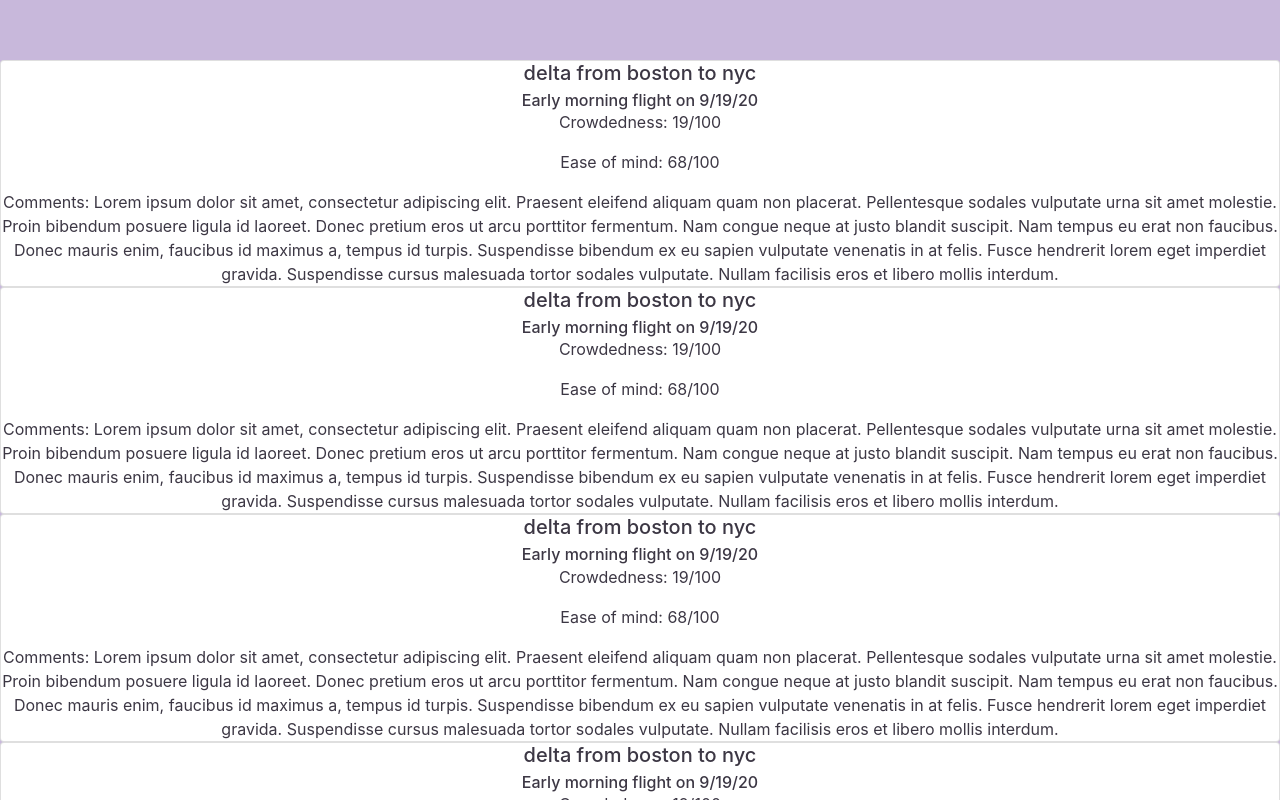
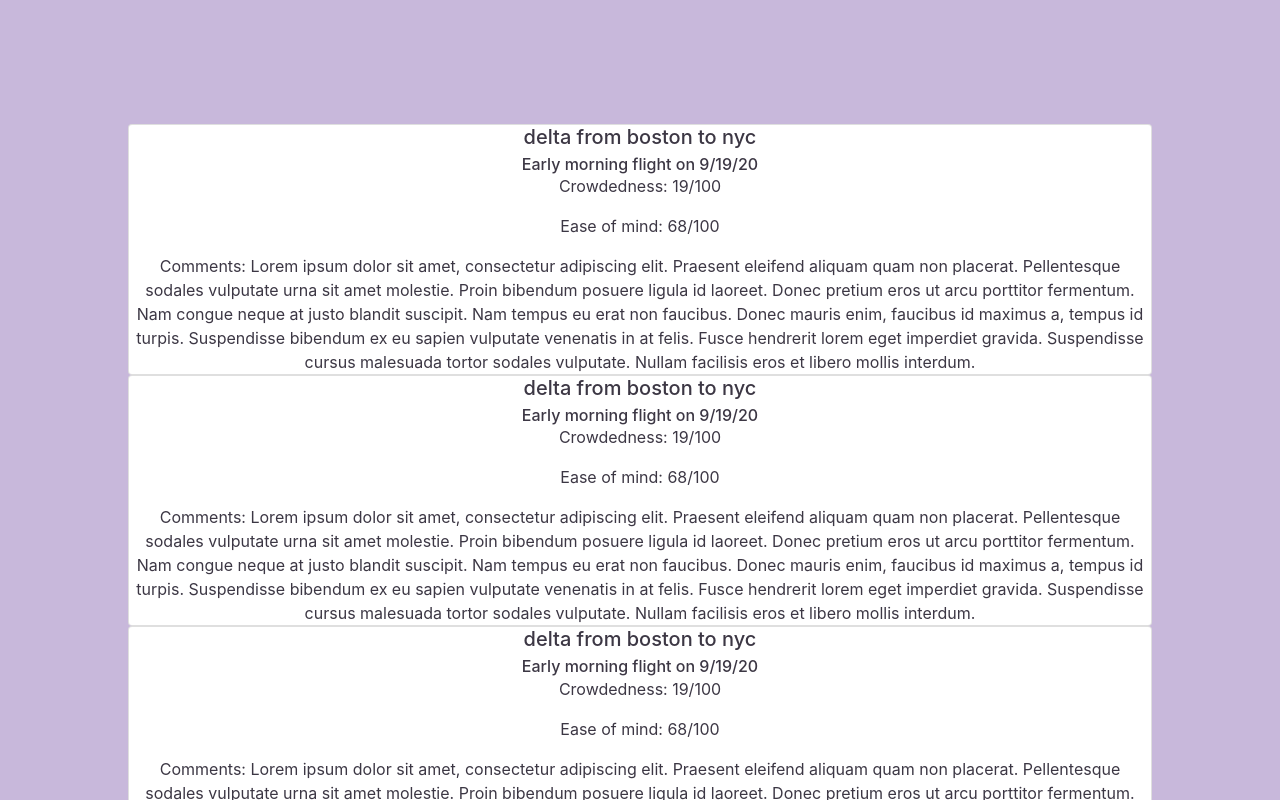
Before and after one commit to sophiazhi/airborne, a React (Create React App) app: page / in a window 1280 px wide. Shown: the part 900-1700 px from the top of the page. Built offline with nearby package versions, Linux system fonts and the light colour scheme.

Commit message:
Update Search.js

```diff
--- a/src/Search.js
+++ b/src/Search.js
@@ -151,7 +151,7 @@
 
     render() {
         return (
-            <div>
+            <div className='body'>
                 <Row>
                     <Col>
                         {this.state.searchResults.map((result, index) => (
```
